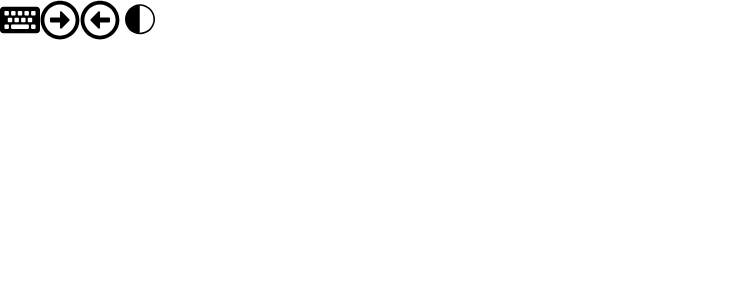
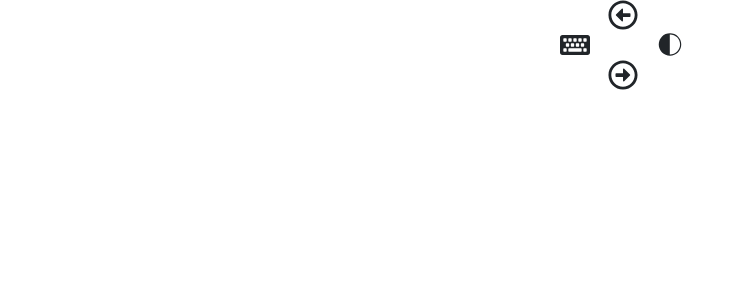
Before and after one commit to ymkwon1203/FreeXanta, a React (Create React App) app: page / in a window 1280 px wide. Shown: the top 300 px of the page, without its empty margins (0-745 px from the left). Built offline with nearby package versions, Linux system fonts and the light colour scheme.

Commit message:
버튼 수정 및 socket io 추가
버튼 수정 및 socket io 추가

```diff
--- a/package.json
+++ b/package.json
@@ -11,10 +11,13 @@
     "@testing-library/jest-dom": "^4.2.4",
     "@testing-library/react": "^9.3.2",
     "@testing-library/user-event": "^7.1.2",
+    "bootstrap": "4.4.1",
     "react": "^16.12.0",
     "react-dom": "^16.12.0",
     "react-icons": "^3.9.0",
     "react-scripts": "3.3.1",
+    "reactstrap": "8.4.1",
+    "socket.io": "2.3.0",
     "styled-components": "^5.0.1"
   },
   "scripts": {
--- a/src/components/ControllBtn/ControllBtn.js
+++ b/src/components/ControllBtn/ControllBtn.js
@@ -1,22 +1,41 @@
-import React, { Component } from 'react';
-import KeyboardBtn from './KeyboradBtn';
+import React, { Component } from "react";
+import KeyboardBtn from "./KeyboradBtn";
 import NextBtn from "./NextBtn";
 import PrevBtn from "./PrevBtn";
 import ShowToggleBtn from "./ShowToggleBtn";
+import { Row, Col, Container } from "reactstrap";
 
 class ControllBtn extends Component {
+  render() {
+    const tempStyle = {
+      height: "100px",
+      boder: "1px solid black",
+      background: "orange"
+    };
 
-    render() {
-        return (
-        <div className={"controllArea"}>
-            <KeyboardBtn/>
-            <NextBtn/>
-            <PrevBtn/>
-            <ShowToggleBtn/>
-        </div>
-        );
-
-    }
+    return (
+      <Container>
+        <Row className="justify-content-center">
+          <Col className="col-1">
+            <PrevBtn />
+          </Col>
+        </Row>
+        <Row className="justify-content-center">
+          <Col className="col-1">
+            <KeyboardBtn />
+          </Col>
+          <Col className="col-1">
+            <ShowToggleBtn />
+          </Col>
+        </Row>
+        <Row className="justify-content-center">
+          <Col className="col-1">
+            <NextBtn />
+          </Col>
+        </Row>
+      </Container>
+    );
+  }
 }
 
 export default ControllBtn;
--- a/src/components/ControllBtn/KeyboradBtn.js
+++ b/src/components/ControllBtn/KeyboradBtn.js
@@ -1,18 +1,11 @@
 import React from "react";
 import { FaKeyboard } from "react-icons/fa";
-import styled, { css } from 'styled-components';
-
+import styled, { css } from "styled-components";
 
 const KeyboradBtn = () => {
+  const Wrapper = styled.div``;
 
-    const Wrapper = styled.div`
-
-    `;
-
-
-    return (
-        <FaKeyboard size="40"/>
-    );
+  return <FaKeyboard size="30" />;
 };
 
 export default KeyboradBtn;
--- a/src/components/ControllBtn/NextBtn.js
+++ b/src/components/ControllBtn/NextBtn.js
@@ -2,10 +2,7 @@ import React from "react";
 import { FaRegArrowAltCircleRight } from "react-icons/fa";
 
 const NextBtn = () => {
-
-    return (
-        <FaRegArrowAltCircleRight size="40"/>
-    );
+  return <FaRegArrowAltCircleRight size="30" />;
 };
 
 export default NextBtn;
--- a/src/components/ControllBtn/PrevBtn.js
+++ b/src/components/ControllBtn/PrevBtn.js
@@ -2,10 +2,7 @@ import React from "react";
 import { FaRegArrowAltCircleLeft } from "react-icons/fa";
 
 const PrevBtn = () => {
-
-    return (
-        <FaRegArrowAltCircleLeft size="40"/>
-    );
+  return <FaRegArrowAltCircleLeft size="30" />;
 };
 
 export default PrevBtn;
--- a/src/components/ControllBtn/ShowToggleBtn.js
+++ b/src/components/ControllBtn/ShowToggleBtn.js
@@ -2,10 +2,7 @@ import React from "react";
 import { WiMoonAltFirstQuarter } from "react-icons/wi";
 
 const ShowToggleBtn = () => {
-
-    return (
-        <WiMoonAltFirstQuarter size="40"/>
-    );
+  return <WiMoonAltFirstQuarter size="30" />;
 };
 
 export default ShowToggleBtn;
```
Also changed, not shown: src/index.js (+7 -6 lines).
